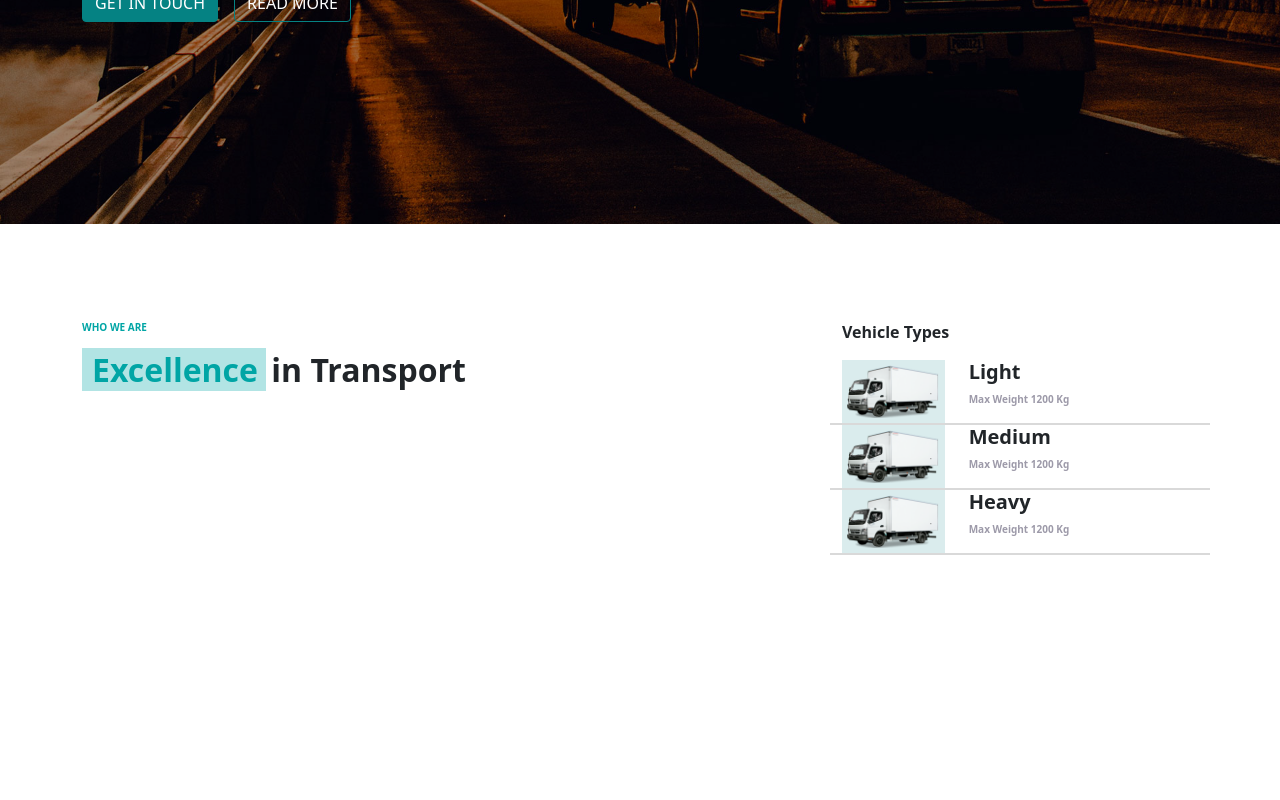
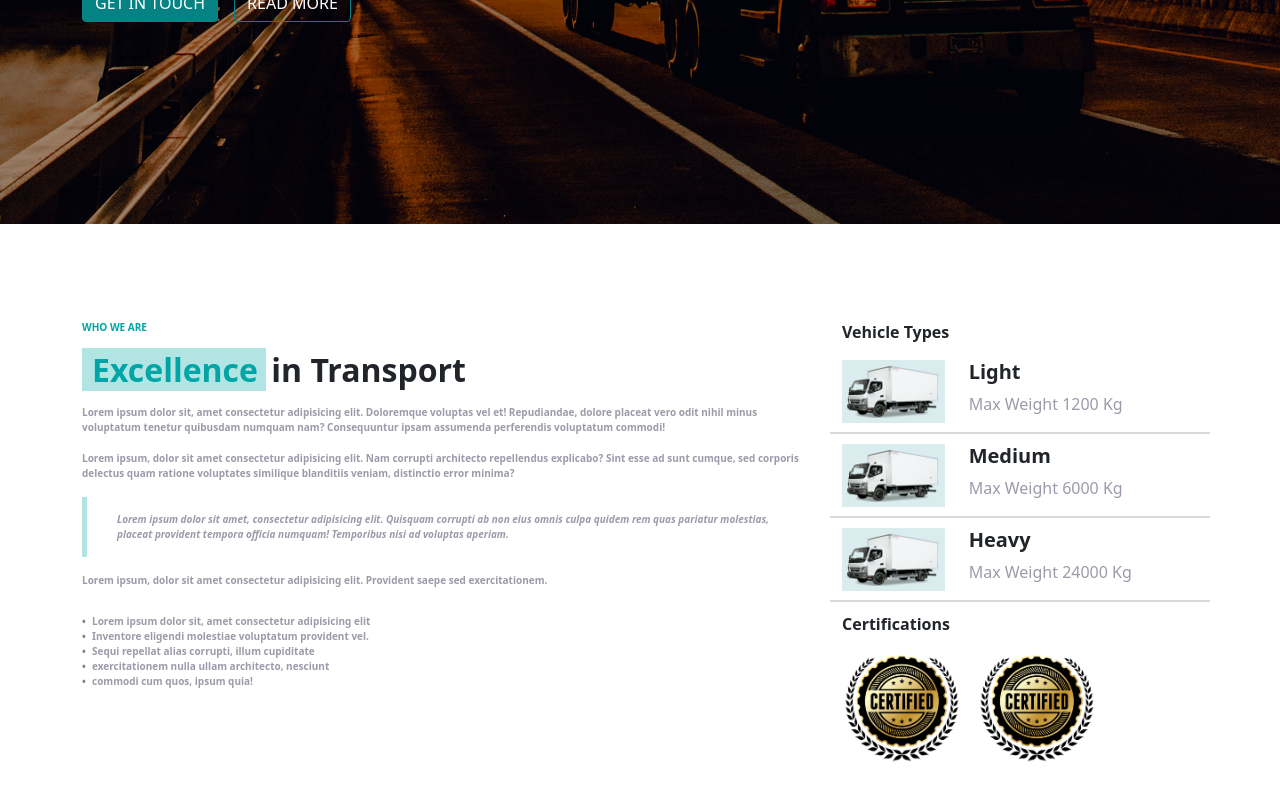
Before and after one commit to MauroDeStefano/proj-html-vuejs, a Vue app: page / in a window 1280 px wide. Shown: the part 416-1216 px from the top of the page. Before the commit the page ends 971 px from the top, so only its background shows below. Built offline with nearby package versions, Linux system fonts and the light colour scheme.

Commit message:
first component of main done

```diff
--- /dev/null
+++ b/src/assets/data/certifications.js
@@ -0,0 +1,12 @@
+export default[
+  {
+    name: "certificazione 1",
+    logo: require("../img/certificate.png")
+  },
+  {
+    name: "certificazione 2",
+    logo: require("../img/certificate.png")
+  },
+
+
+]
--- /dev/null
+++ b/src/assets/data/highlights.js
@@ -0,0 +1,17 @@
+export default[
+  {
+    point: "Lorem ipsum dolor sit, amet consectetur adipisicing elit"
+  },
+  {
+    point: "Inventore eligendi molestiae voluptatum provident vel. "
+  },
+  {
+    point: "Sequi repellat alias corrupti, illum cupiditate "
+  },
+  {
+    point: "exercitationem nulla ullam architecto, nesciunt "
+  },
+  {
+    point: "commodi cum quos, ipsum quia!"
+  },
+]
--- a/src/assets/data/truckWeight.js
+++ b/src/assets/data/truckWeight.js
@@ -6,12 +6,12 @@ export default[
   },
   {
     name: "Medium",
-    maxWeight: 1200,
+    maxWeight: 6000,
     image: require("../img/truck-1.png")
   },
   {
     name: "Heavy",
-    maxWeight: 1200,
+    maxWeight: 24000,
     image: require("../img/truck-1.png")
   }
 ]
--- a/src/assets/style/generals.scss
+++ b/src/assets/style/generals.scss
@@ -13,6 +13,12 @@
 
 .mds-text-gray{
   color: #9D9AA9;
+}
+
+.text-cit{
+  border-left: 5px solid $bg-logo;
+  padding: 15px 30px;
+  font-style: italic;
 }
 
 .text-emp{
--- a/src/components/Prensentation.vue
+++ b/src/components/Prensentation.vue
@@ -1,11 +1,27 @@
 <template>
   <div class="container">
-    <div class="row mt-5">
-      <div class="mt-5 col-8">
+    <div class="row mt-5 mb-5">
+
+      <!-- Left part of the presentation section -->
+
+      <div class="mt-5 col-8 mds-left-presentation">
         <p class="text-emp">WHO WE ARE</p>
-        <h2><span class="text-emp bg-text-emp"><i class="far fa-gem"></i> Excellence </span>  in Transport</h2>
+        <h2 class="mb-3"><span class="text-emp bg-text-emp"><i class="far fa-gem"></i> Excellence </span>  in Transport</h2>
+        <p class="mds-text-gray">Lorem ipsum dolor sit, amet consectetur adipisicing elit. Doloremque voluptas vel et! Repudiandae, dolore placeat vero odit nihil minus voluptatum tenetur quibusdam numquam nam? Consequuntur ipsam assumenda perferendis voluptatum commodi!</p>
+        <p class="mds-text-gray">Lorem ipsum, dolor sit amet consectetur adipisicing elit. Nam corrupti architecto repellendus explicabo? Sint esse ad sunt cumque, sed corporis delectus quam ratione voluptates similique blanditiis veniam, distinctio error minima?</p>
+        <p class="text-cit mds-text-gray ">Lorem ipsum dolor sit amet, consectetur adipisicing elit. Quisquam corrupti ab non eius omnis culpa quidem rem quas pariatur molestias, placeat provident tempora officia numquam! Temporibus nisi ad voluptas aperiam.</p>
+        <p class="mds-text-gray">Lorem ipsum, dolor sit amet consectetur adipisicing elit. Provident saepe sed exercitationem.</p>
+        <ul>
+          <li class="mds-text-gray" v-for="(item, index) in highlights" :key="index">{{item.point}}</li>
+        </ul>
       </div>
-      <div class="mt-5 col-4">
+
+
+
+
+      <!-- Rigth part of the presentation sections -->
+
+      <div class="mt-5 col-4 mds-right-presentation">
         <p class="fw-bold">Vehicle Types</p>
         <div class="row mds-truck-type" v-for="(item, index) in truckWeigth" :key="index">
           <div class="col-4">
@@ -16,6 +32,10 @@
             <p class="mds-text-gray">Max Weight {{item.maxWeight}} Kg</p>
           </div>
         </div>
+        <div>
+          <p class="fw-bold">Certifications</p>
+          <img class="mds-certificate" v-for="(item, index) in certifications" :key="index" :src="item.logo" :alt="item.name">
+        </div>
       </div>
 
     </div>
@@ -25,12 +45,17 @@
 <script>
 
 import truckWeigth from '../assets/data/truckWeight.js';
+import certifications from '../assets/data/certifications.js';
+import highlights from '../assets/data/highlights.js';
+
 
 export default {
   name: "Prensentation",
   data(){
     return{
       truckWeigth,
+      certifications,
+      highlights
     }
   }
 }
@@ -42,11 +67,26 @@ export default {
 @import '../assets/style/generals.scss';
 
 .container{
-  .col-8{
+  .mds-left-presentation{
 
-    p{
+    p, li{
       font-size: 10px;
       font-weight: 600;
+    }
+
+    ul{
+      padding: 10px;
+      list-style: colo;
+      list-style: none;
+    }
+
+    li::before {
+      content: "\2022";
+      color: gray;
+      font-weight: bold;
+      display: inline-block;
+      width: 1em;
+      margin-left: -1em;
     }
 
     h2{
@@ -59,14 +99,23 @@ export default {
     }
   }
 
-  .col-4{
+  .mds-right-presentation{
 
     .mds-img-type{
       padding: 5px;
       background-color: #DAECED;
     }
     .mds-truck-type{
+      margin-bottom: 10px;
       border-bottom: 2px solid rgba($color: gray, $alpha: .3);
+    }
+    .mds-truck-type:last-child{
+      border: none!important;
+    }
+
+    .mds-certificate{
+      width: 120px;
+      margin-right: 15px;
     }
   }
 
```
